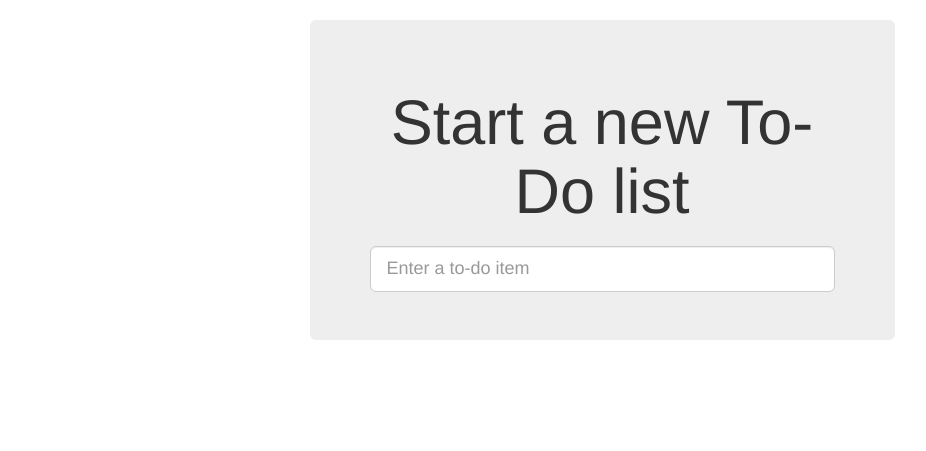
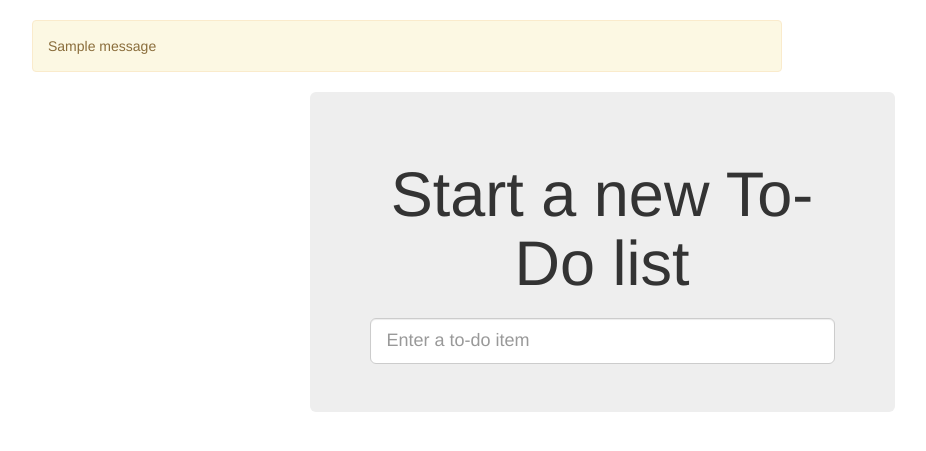
Before and after one commit to yukirt/obeythetestinggoat, a Django app: page / in a window 1280 px wide. Shown: the part 52-503 px from the top of the page, without its empty margins (38-964 px from the left). Run offline with Django 3.2, Linux system fonts and the light colour scheme; tables that the repository leaves empty hold one stand-in row (values such as "Sample post"); one stand-in notice (Sample message) is shown; some libraries are stand-ins or nearby versions.

Commit message:
Add the deferent block for login and unlogin user

```diff
--- a/lists/templates/base.html
+++ b/lists/templates/base.html
@@ -16,13 +16,34 @@
       <nav class="navbar navbar-default" role="navigation">
         <div class="container-floid">
           <a class="navbar-brand" href="/">Superlists</a>
-          <form class="navbar-form navbar-right" method="POST" action="#">
+          {% if user.email %}
+            <ul class="nav navbar-nav navbar-right">
+              <li class="navbar-text">Logged in as {{ user.email }}</li>
+              <li><a href="#">Log out</a></li>
+            </ul>
+          {% else %}
+          <form class="navbar-form navbar-right" method="POST" action="{% url 'send_login_email' %}">
             <span>Enter email to log in:</span>
             <input class="form-control" name="email" type="text" />
             {% csrf_token %}
           </form>
+          {% endif %}
         </div>
       </nav>
+
+      {% if messages %}
+        <div class="row">
+          <div class="col-md-8">
+            {% for message in messages %}
+              {% if message.level_tag == 'seccess' %}
+                <div class="alert alert-success">{{ message }}</div>
+              {% else %}
+                <div class="alert alert-warning">{{ message }}</div>
+              {% endif %}
+            {% endfor %}
+          </div>
+        </div>
+      {% endif %}
 
       <div class="row">
         <div class="col-md-6 col-md-offset-3 jumbotron">
```
